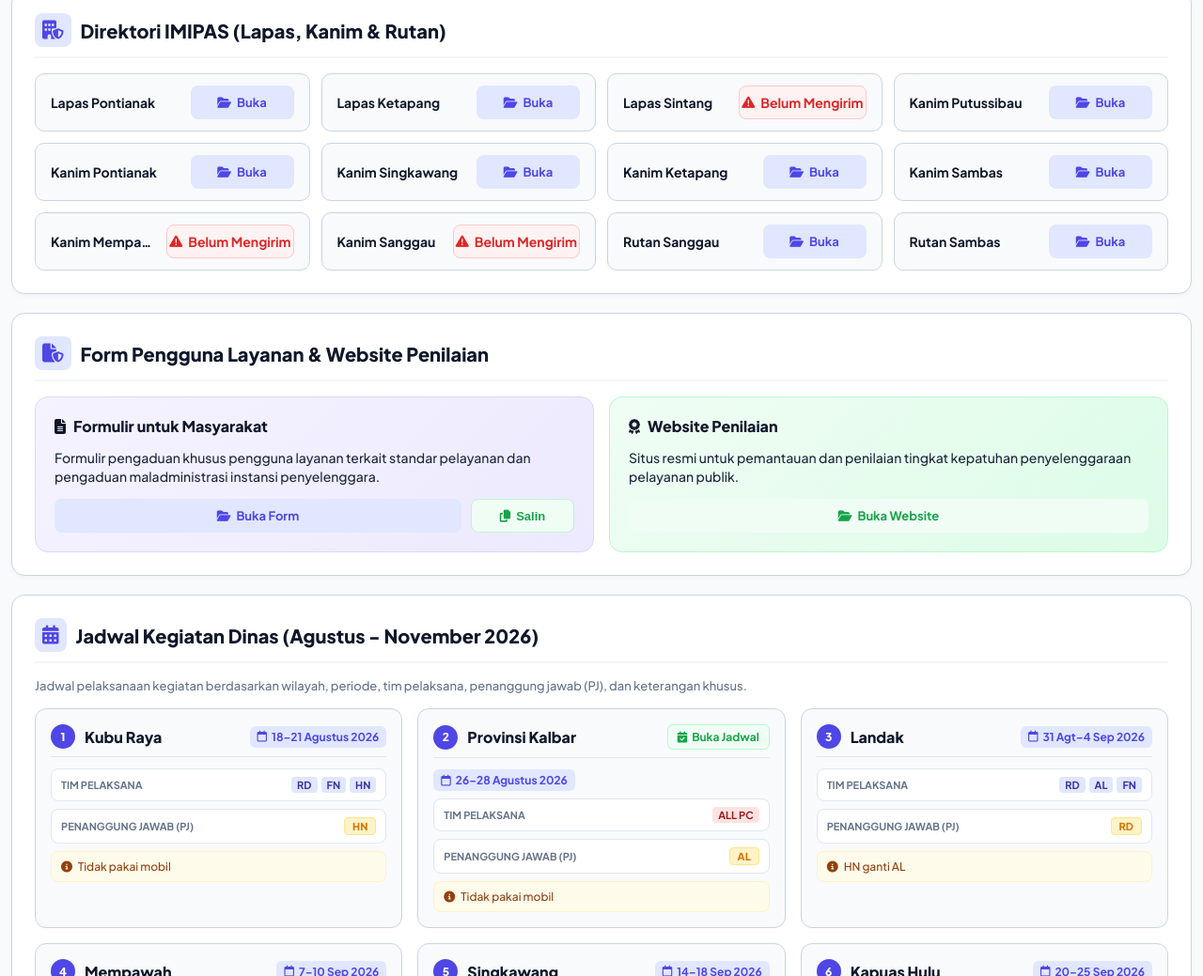
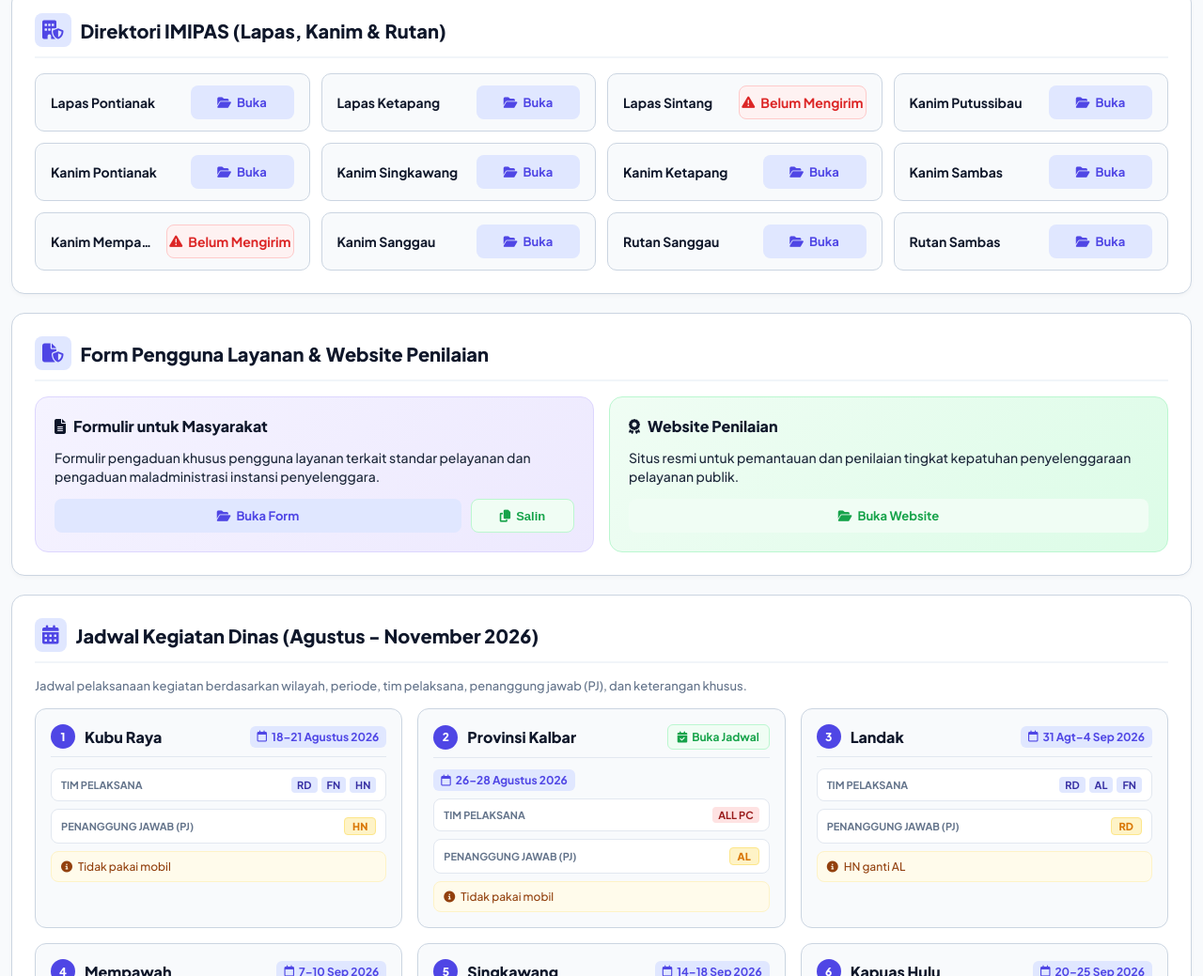
Before and after one commit to alfikriorikalbar/dataopini2026, a plain HTML site: page index.html in a window 1280 px wide. Shown: the part 2200-3239 px from the top of the page at 94% size. Drawn offline with Linux system fonts and the light colour scheme.

Commit message:
Update index.html

```diff
--- a/index.html
+++ b/index.html
@@ -958,7 +958,7 @@
                 <div class="info-card"><span>Kanim Ketapang</span><a href="https://drive.google.com/drive/folders/1XfBfhl8Bcq5CwM1fSJ7AcNmAQW9DPcF0" target="_blank" class="link-btn"><i class="fa-solid fa-folder-open"></i> Buka</a></div>
                 <div class="info-card"><span>Kanim Sambas</span><a href="https://drive.google.com/drive/folders/1TPXeF_BtF-qZm9Joy73bhbJdzcmgSCch" target="_blank" class="link-btn"><i class="fa-solid fa-folder-open"></i> Buka</a></div>
                 <div class="info-card"><span>Kanim Mempawah</span><span class="badge-danger"><i class="fa-solid fa-triangle-exclamation"></i> Belum Mengirim</span></div>
-                <div class="info-card"><span>Kanim Sanggau</span><span class="badge-danger"><i class="fa-solid fa-triangle-exclamation"></i> Belum Mengirim</span></div>
+                <div class="info-card"><span>Kanim Sanggau</span><a href="https://drive.google.com/drive/folders/1dcPI6wDj9JsizH9fjeaKgq2iTphi6ElY?hl=id" target="_blank" class="link-btn"><i class="fa-solid fa-folder-open"></i> Buka</a></div>
                 <div class="info-card"><span>Rutan Sanggau</span><a href="https://drive.google.com/drive/folders/1hxCfzI_i9TUuStOR8P9gwLAnx-rRJcRP?hl=id" target="_blank" class="link-btn"><i class="fa-solid fa-folder-open"></i> Buka</a></div>
                 <div class="info-card"><span>Rutan Sambas</span><a href="https://drive.google.com/drive/folders/1hxCfzI_i9TUuStOR8P9gwLAnx-rRJcRP?hl=id" target="_blank" class="link-btn"><i class="fa-solid fa-folder-open"></i> Buka</a></div>
             </div>
```
